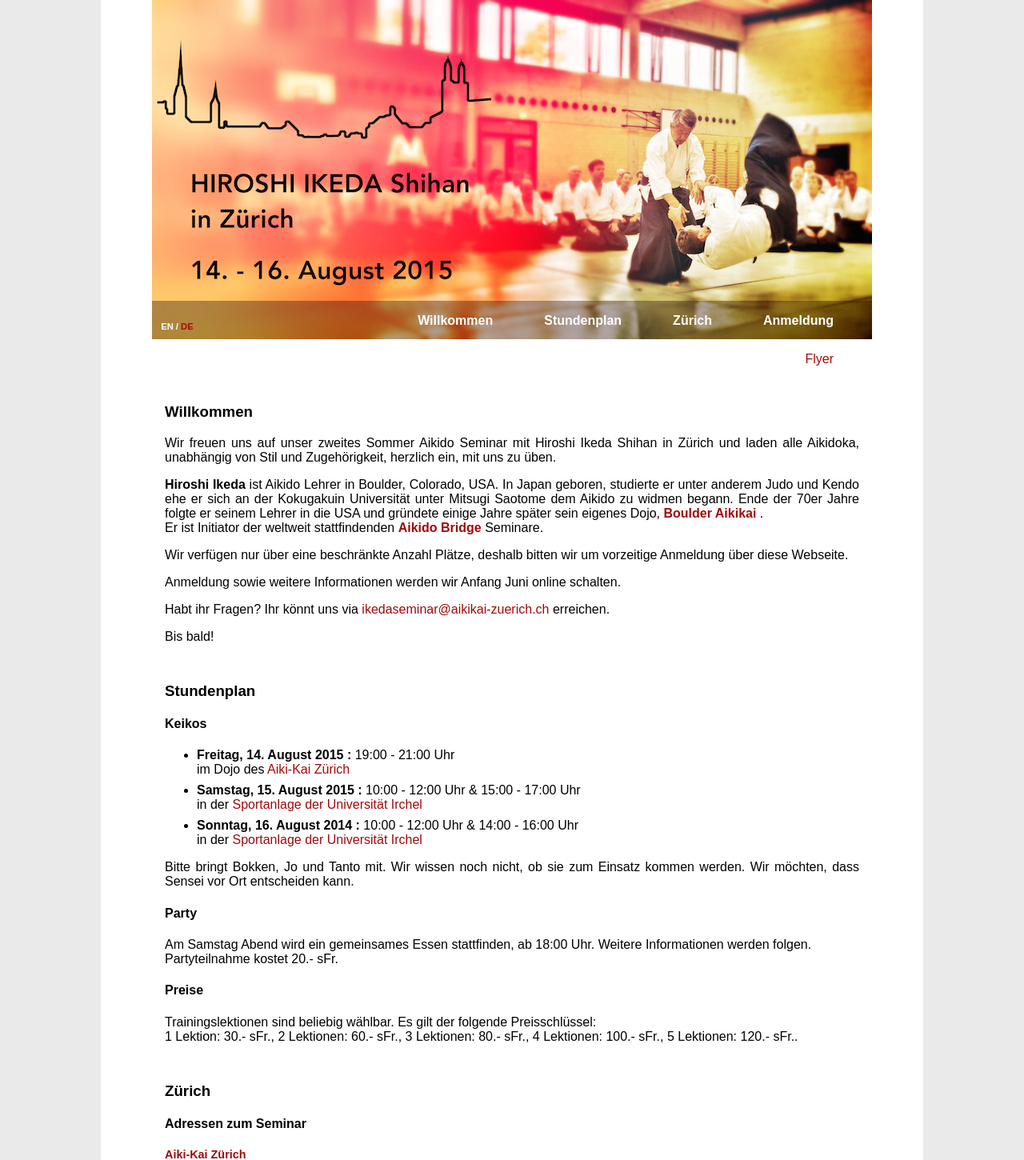
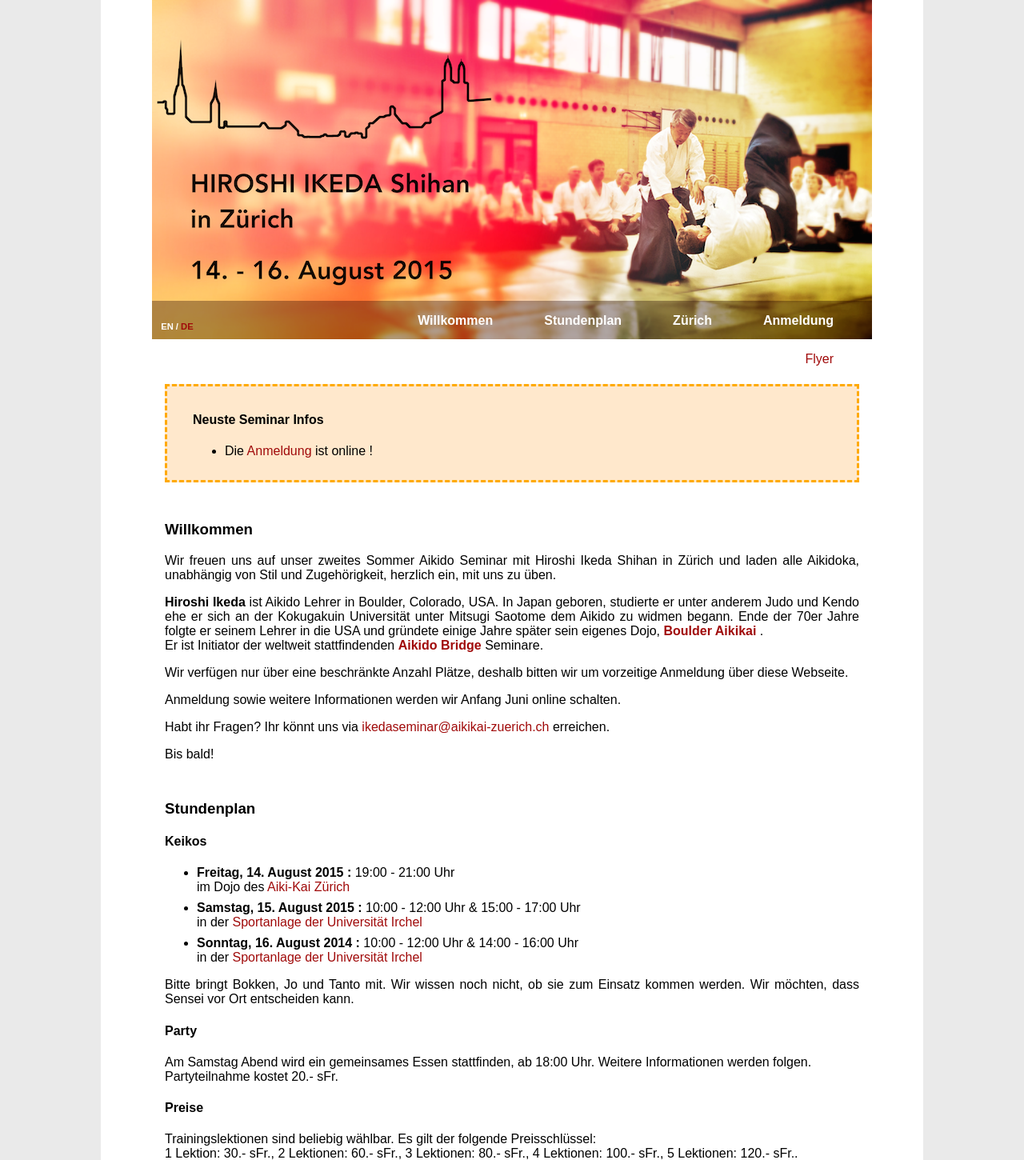
Before and after one commit to michigraber/associationmanager, a Django app: page /de/ in a window 1280 px wide. Shown: the part 33-1483 px from the top of the page at 80% size. Run offline with Django 3.2, Linux system fonts and the light colour scheme; parts of the project's set-up code (start-up, migrations or seed data) failed here and were passed over; some libraries are stand-ins or nearby versions.

Commit message:
announcements activated.

```diff
--- a/ikedaseminar/templates/welcome.html
+++ b/ikedaseminar/templates/welcome.html
@@ -5,13 +5,13 @@
 
 {% if language == 'de' %}
 
-<!--<div class='announcements'>-->
-    <!--<h4>Neuste Seminar Infos</h4>-->
-    <!--<ul>-->
-        <!--<li>-->
+<div class='announcements'>
+    <h4>Neuste Seminar Infos</h4>
+    <ul>
+        <li>
         <!--[><p>Die Anmeldung ist offline seit Donnerstag, 24. Juli 2014.<p><]-->
-        <!--<p>Die <a href={% url 'registration' 'de' %}>Anmeldung</a> ist online !</p>-->
-        <!--</li>-->
+        <p>Die <a href={% url 'registration' 'de' %}>Anmeldung</a> ist online !</p>
+        </li>
         <!--[><li><]-->
         <!--[><p>Das Keiko <strong>Freitag Abend</strong> ist bereits komplett ausgebucht.</p><]-->
         <!--[><p>Freitag Abend werden wir <strong>keine weiteren Pl&auml;tze vor Ort</strong> anbieten.</p><]-->
@@ -19,8 +19,8 @@
         <!--[><li><]-->
         <!--[><p>F&uuml;r die Keikos Samstag und Sonntag ist es m&ouml;glich sich vor Ort noch einzuschreiben.</p><]-->
         <!--[></li><]-->
-    <!--</ul>-->
-<!--</div>-->
+    </ul>
+</div>
 
 <div class="section">
 <a id='Willkommen'></a><h3>Willkommen</h3>
@@ -154,21 +154,21 @@ Mehrzonen-Tickets am SBB- oder VBZ-Schalter am Flughafen bezogen werden.
 {% elif language == 'en' %}
 <!-- ENGLISH SECTION -->
 
-<!--<div class='announcements'>-->
-    <!--<h4>Latest Seminar Information</h4>-->
-    <!--<ul>-->
-        <!--<li>-->
-            <!--<p>The <a href={% url 'registration' 'en' %}>registration</a> is now online!</p>-->
+<div class='announcements'>
+    <h4>Latest Seminar Information</h4>
+    <ul>
+        <li>
+        <p>The <a href={% url 'registration' 'en' %}>registration</a> is now online!</p>
         <!--[><p>The registration is offline since Thursday, July 24 2014.</p><]-->
-        <!--</li>-->
+        </li>
         <!--[><li><p>The Keiko on <strong>Friday evening is fully booked!</strong></p><]-->
         <!--[><p>There will be <strong>no additional places at the door on Friday.</strong></p> <]-->
         <!--[></li><]-->
         <!--[><li><]-->
         <!--[><p>It is possible to register at the door for the Keikos on Saturday and Sunday.</p><]-->
         <!--[></li><]-->
-    <!--</ul>-->
-<!--</div>-->
+    </ul>
+</div>
 
 <div class="section">
 <a id='Welcome'></a><h3>Welcome</h3>
```
